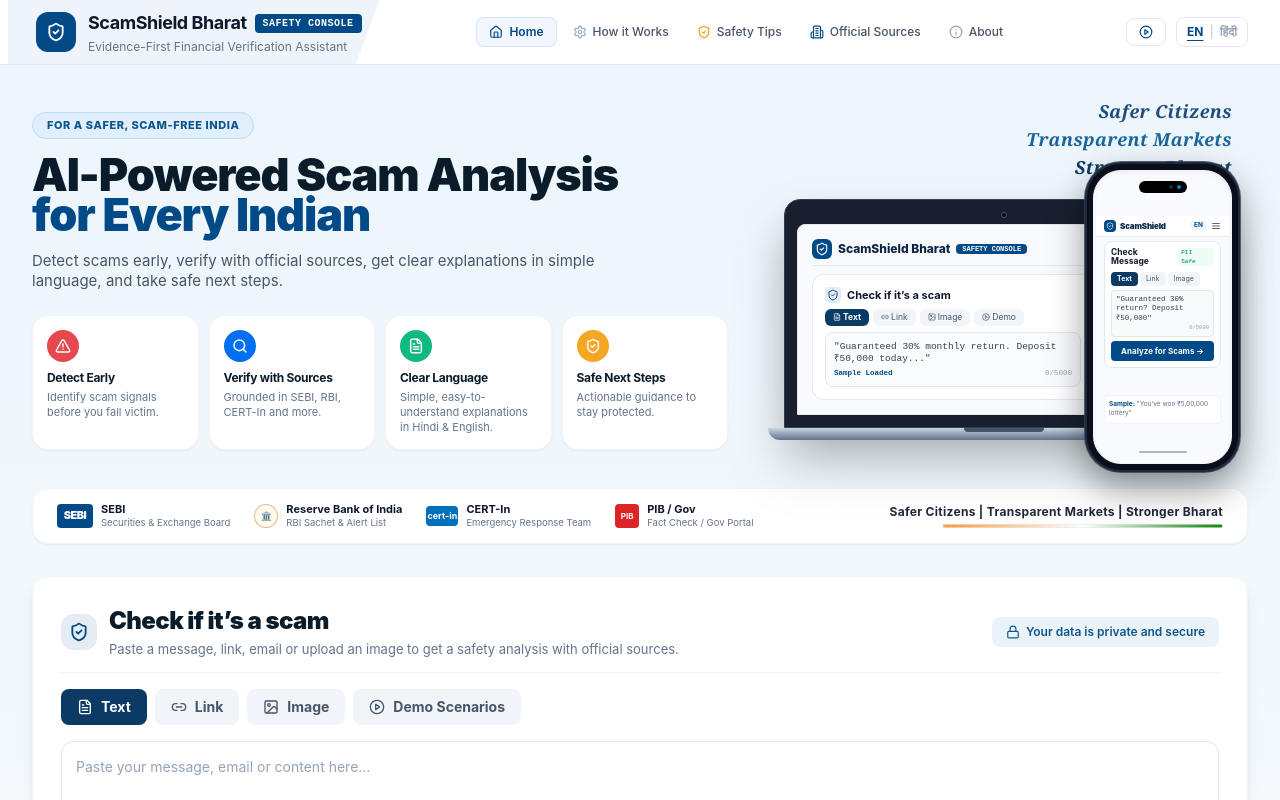
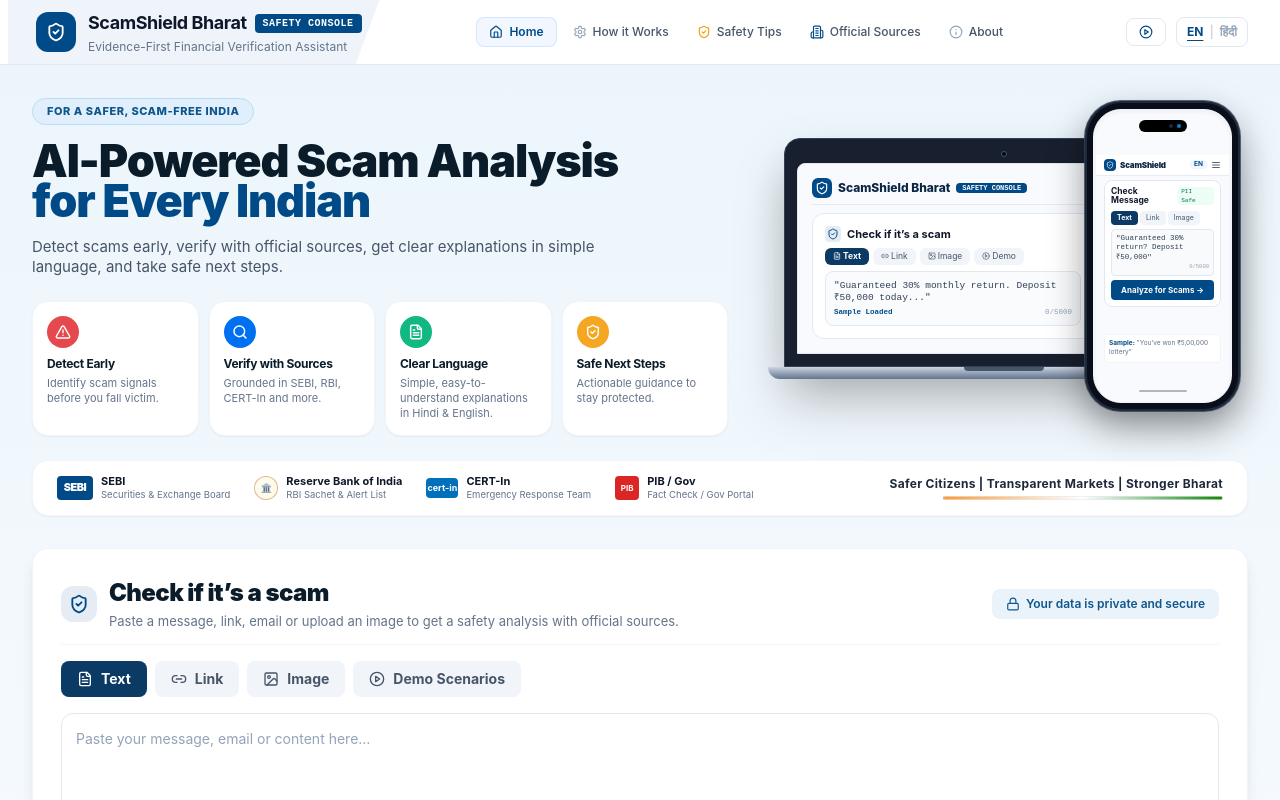
Before and after one commit to aryansingh-2008/scamshield-bharat, a Next.js app: page / in a window 1280 px wide. Shown: the top 800 px of the page. Built offline with nearby package versions, Linux system fonts and the light colour scheme.

Commit message:
fix(ui): remove overlapping slogan behind 3D device mockup

```diff
--- a/src/components/OfficialSlideHero.tsx
+++ b/src/components/OfficialSlideHero.tsx
@@ -107,16 +107,6 @@
 
         {/* RIGHT COLUMN: Realistic Device Mockups with Background Elements */}
         <div className="lg:col-span-5 relative flex flex-col items-center justify-center pt-2 lg:pt-0 overflow-visible">
-          {/* TOP RIGHT CURSIVE WATERMARK SLOGAN (Matching Reference Image) */}
-          <div className="w-full text-right pr-4 pb-1 hidden sm:block pointer-events-none">
-            <p className="font-serif italic text-base lg:text-lg text-[#1E4D7A] font-semibold leading-tight tracking-wide">
-              Safer Citizens <br />
-              <span className="text-[#1A659E]">Transparent Markets</span> <br />
-              <span className="text-[#0B3B64]">Stronger Bharat</span>
-            </p>
-            <div className="h-0.5 w-32 ml-auto mt-1 bg-gradient-to-r from-[#FF9933] via-[#FFFFFF] to-[#138808] rounded-full"></div>
-          </div>
-
           <DeviceMockupShowcase lang={lang} />
         </div>
       </div>
```
